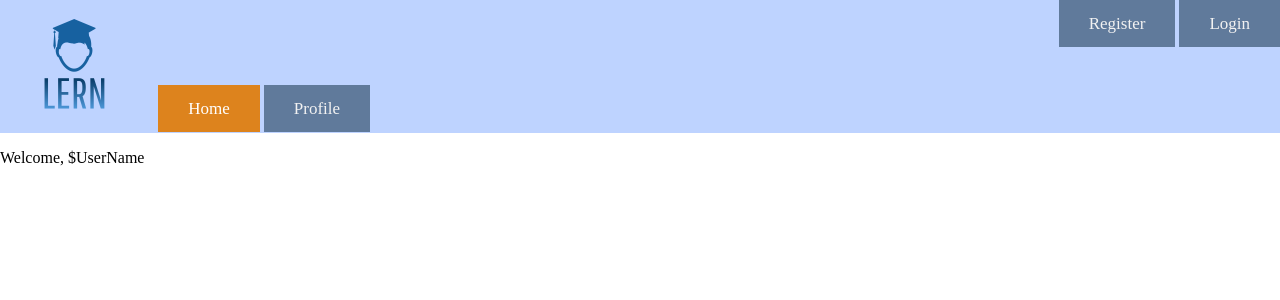
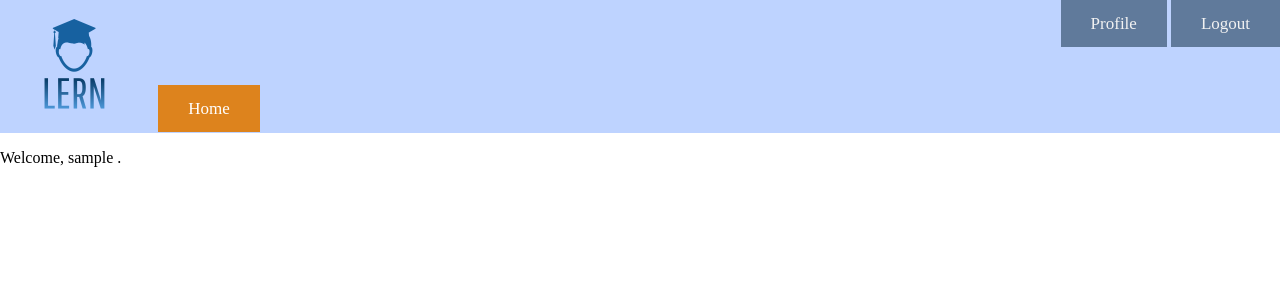
Before and after one commit to bluedev773/LERN, a PHP site: page /home.php in a window 1280 px wide. Shown: the top 300 px of the page. Run offline with PHP 8.4, Linux system fonts and the light colour scheme; the visitor is signed in with stand-in values (Sample User, id 1).

Commit message:
login system

```diff
--- a/home.php
+++ b/home.php
@@ -24,15 +24,14 @@
                 <img src="images/logo.png" alt="LERN!" height = '100' width = '100' >
             </a>
             <a class="active button" href="index.html">Home</a>
-            <a class="button" href="profile.html">Profile</a>
             <div class="topnav-right">
-              <a class="button" href="register.html">Register</a>
-              <a class="button" href="login.html">Login</a>
+              <a class="button" href="profile.html">Profile</a>
+              <a class="button" href="logout.php">Logout</a>
             </div>
           </div>
 
             <div class = "content">
-                <p>Welcome, $UserName </p>
+                <p>Welcome, <?php echo $_SESSION['name']; ?> .</p>
             </div>
     </body>
 </html>
--- a/index.html
+++ b/index.html
@@ -12,7 +12,6 @@
                 <img src="images/logo.png" alt="LERN!" height = '100' width = '100' >
             </a>
             <a class="active button" href="index.html">Home</a>
-            <a class="button" href="profile.html">Profile</a>
             <div class="topnav-right">
               <a class="button" href="register.html">Register</a>
               <a class="button" href="login.html">Login</a>
--- a/login.html
+++ b/login.html
@@ -12,7 +12,6 @@
                 <img src="images/logo.png" alt="LERN!" height = '100' width = '100' >
             </a>
             <a class="button" href="index.html">Home</a>
-            <a class="button" href="profile.html">Profile</a>
             <div class="topnav-right">
               <a class="button" href="register.html">Register</a>
               <a class="active button" href="login.html">Login</a>
--- a/logout.php
+++ b/logout.php
@@ -2,5 +2,5 @@
 session_start();
 session_destroy();
 // Redirect to the login page:
-header('Location: index.php');
+header('Location: index.html');
 ?>
--- a/register.html
+++ b/register.html
@@ -12,7 +12,6 @@
                 <img src="images/logo.png" alt="LERN!" height = '100' width = '100' >
             </a>
             <a class="button" href="index.html">Home</a>
-            <a class="button" href="profile.html">Profile</a>
             <div class="topnav-right">
               <a class="active button" href="register.html">Register</a>
               <a class="button" href="login.html">Login</a>
```
Also changed, not shown: profile.html (+3 -4 lines).
